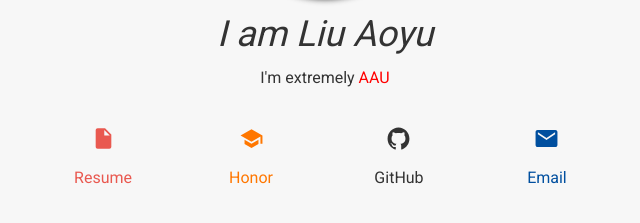
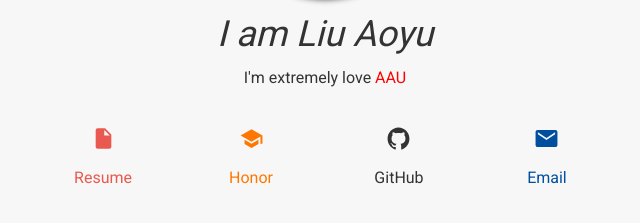
Before and after one commit to Aoyu-Liu/liuaoyu.github.io, a plain HTML site: page index.html in a window 1280 px wide. Shown: the part 281-504 px from the top of the page, 315-955 px from the left. Drawn offline with nearby package versions, Linux system fonts and the light colour scheme.

Commit message:
Update index.html

```diff
--- a/index.html
+++ b/index.html
@@ -23,7 +23,7 @@
 			<section class = "gap loadanimation">
 				<img src="resources/avatar.png" class="avatar">
 				<h1 class="padDown">I am Liu Aoyu</h1>
-				<p>I'm extremely <span id="spin"></span></p>
+				<p>I'm extremely love <span id="spin"></span></p>
             		</section>
 
 			<ul class="gap social">
```
